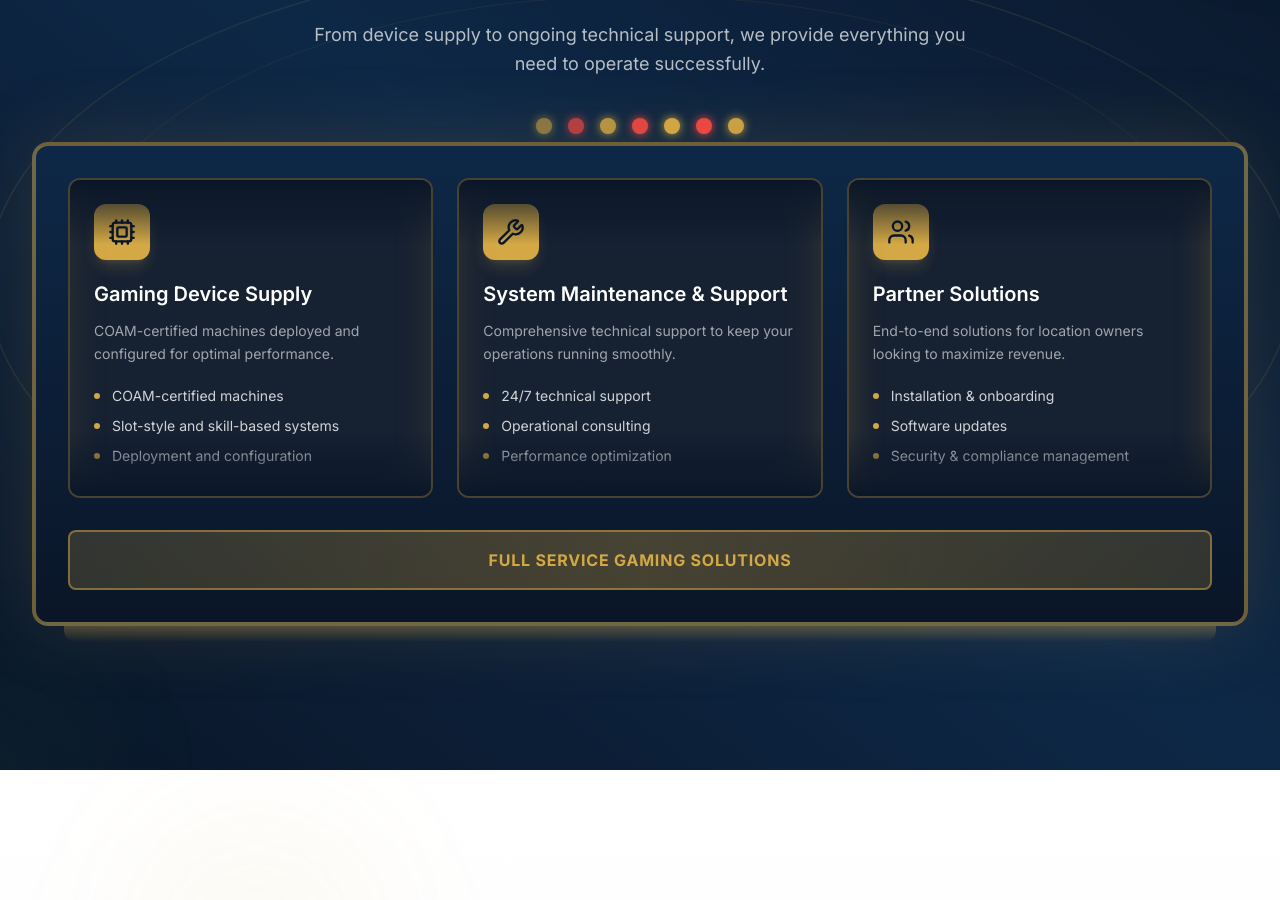
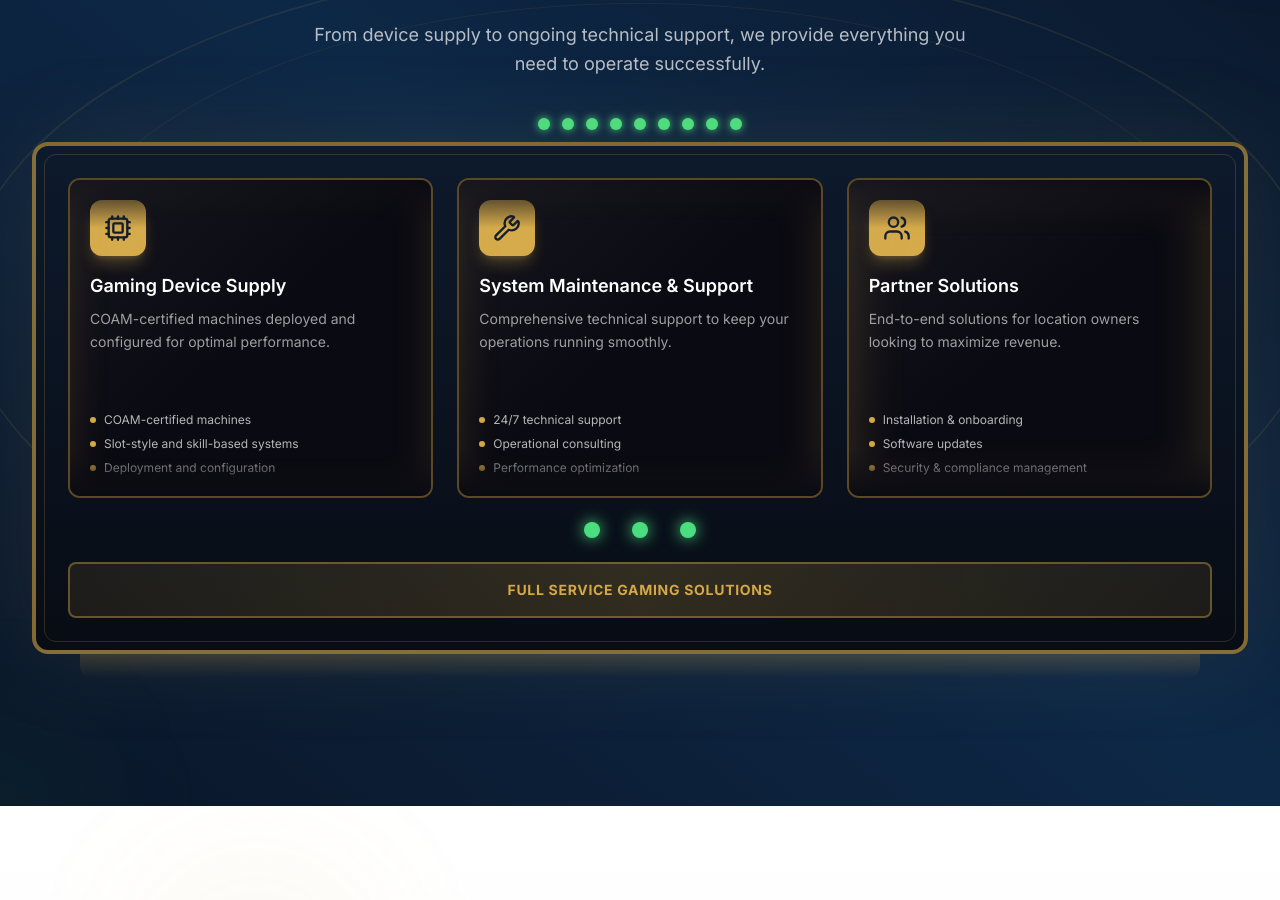
Before and after one commit to 19alswprla/v0-world-game-2010, a Next.js app: page / in a window 1280 px wide. Shown: the part 1822-2722 px from the top of the page. Built offline with nearby package versions, Linux system fonts and the light colour scheme; a web font is replaced by a local one.

Commit message:
feat: implement neon slot machine animation\n\nRewrite slot machine animation with vertical reels, motion blur, and service card reveal effects.

```diff
--- a/components/services.tsx
+++ b/components/services.tsx
@@ -1,7 +1,7 @@
 "use client"
 
-import { Cpu, Wrench, Users, Zap, Shield, Headphones } from "lucide-react"
-import { useEffect, useRef, useState } from "react"
+import { Cpu, Wrench, Users, Zap, Shield, Headphones, Star, Trophy, Target, Gem } from "lucide-react"
+import { useEffect, useRef, useState, useCallback } from "react"
 
 const services = [
   {
@@ -13,6 +13,7 @@ const services = [
       "Slot-style and skill-based systems",
       "Deployment and configuration",
     ],
+    color: "#3498db",
   },
   {
     icon: Wrench,
@@ -23,6 +24,7 @@ const services = [
       "Operational consulting",
       "Performance optimization",
     ],
+    color: "#2ecc71",
   },
   {
     icon: Users,
@@ -33,103 +35,149 @@ const services = [
       "Software updates",
       "Security & compliance management",
     ],
+    color: "#9b59b6",
   },
 ]
 
-// Extra symbols for spinning effect
-const spinSymbols = [
+// Slot symbols for the spinning animation
+const slotSymbols = [
+  { icon: Star, color: "#f1c40f" },
   { icon: Zap, color: "#3498db" },
   { icon: Shield, color: "#2ecc71" },
-  { icon: Headphones, color: "#e74c3c" },
-  { icon: Cpu, color: "#9b59b6" },
-  { icon: Wrench, color: "#f39c12" },
-  { icon: Users, color: "#1abc9c" },
+  { icon: Trophy, color: "#e74c3c" },
+  { icon: Target, color: "#9b59b6" },
+  { icon: Gem, color: "#1abc9c" },
+  { icon: Headphones, color: "#e67e22" },
+  { icon: Cpu, color: "#34495e" },
 ]
+
+const SYMBOL_HEIGHT = 80
 
 function SlotReel({
   service,
-  index,
+  reelIndex,
   isSpinning,
   hasStopped
 }: {
   service: typeof services[0]
-  index: number
+  reelIndex: number
   isSpinning: boolean
   hasStopped: boolean
 }) {
-  const ServiceCard = () => (
-    <div className="h-[320px] w-full flex-shrink-0 p-6 flex flex-col bg-white/5 backdrop-blur-sm">
-      <div className="flex h-14 w-14 items-center justify-center rounded-xl bg-[#d4a845] text-[#0a1628] mb-5 shadow-lg shadow-[#d4a845]/20">
-        <service.icon className="h-7 w-7" />
-      </div>
-      <h3 className="text-xl font-semibold text-white">{service.title}</h3>
-      <p className="mt-3 text-white/60 leading-relaxed text-sm">
-        {service.description}
-      </p>
-      <ul className="mt-5 space-y-2.5 flex-1">
-        {service.features.map((feature) => (
-          <li key={feature} className="flex items-center gap-3 text-sm text-white/80">
-            <span className="flex h-1.5 w-1.5 rounded-full bg-[#d4a845]" />
-            {feature}
-          </li>
-        ))}
-      </ul>
-    </div>
-  )
+  const [offset, setOffset] = useState(0)
+  const animationRef = useRef<number>()
+  const speedRef = useRef(0)
 
-  // Spinning symbol card
-  const SpinSymbol = ({ symbolIndex }: { symbolIndex: number }) => {
-    const symbol = spinSymbols[symbolIndex % spinSymbols.length]
-    return (
-      <div className="h-[320px] w-full flex-shrink-0 p-6 flex flex-col items-center justify-center bg-white/5">
-        <div
-          className="flex h-20 w-20 items-center justify-center rounded-2xl mb-4"
-          style={{ backgroundColor: symbol.color }}
-        >
-          <symbol.icon className="h-10 w-10 text-white" />
-        </div>
-        <div className="w-24 h-3 bg-white/20 rounded animate-pulse" />
-        <div className="w-16 h-2 bg-white/10 rounded mt-3" />
-      </div>
-    )
-  }
+  const animate = useCallback(() => {
+    if (isSpinning && !hasStopped) {
+      // Accelerate to max speed
+      speedRef.current = Math.min(speedRef.current + 2, 40 + reelIndex * 5)
+      setOffset(prev => (prev + speedRef.current) % (slotSymbols.length * SYMBOL_HEIGHT))
+      animationRef.current = requestAnimationFrame(animate)
+    }
+  }, [isSpinning, hasStopped, reelIndex])
+
+  useEffect(() => {
+    if (isSpinning && !hasStopped) {
+      speedRef.current = 0
+      animationRef.current = requestAnimationFrame(animate)
+    } else if (hasStopped) {
+      // Decelerate when stopping
+      const decelerate = () => {
+        speedRef.current *= 0.9
+        if (speedRef.current > 0.5) {
+          setOffset(prev => (prev + speedRef.current) % (slotSymbols.length * SYMBOL_HEIGHT))
+          animationRef.current = requestAnimationFrame(decelerate)
+        } else {
+          setOffset(0) // Snap to final position
+        }
+      }
+      decelerate()
+    }
+
+    return () => {
+      if (animationRef.current) {
+        cancelAnimationFrame(animationRef.current)
+      }
+    }
+  }, [isSpinning, hasStopped, animate])
 
   return (
-    <div className="relative h-[320px] overflow-hidden rounded-xl border-2 border-[#d4a845]/30 bg-[#0a1628]">
-      {/* Gradient overlays for depth effect */}
-      <div className="absolute inset-x-0 top-0 h-16 bg-gradient-to-b from-[#0a1628] to-transparent z-10 pointer-events-none" />
-      <div className="absolute inset-x-0 bottom-0 h-16 bg-gradient-to-t from-[#0a1628] to-transparent z-10 pointer-events-none" />
+    <div className="relative h-[320px] overflow-hidden rounded-xl border-2 border-[#d4a845]/40 bg-[#0a0a12]">
+      {/* Reel window shine effect */}
+      <div className="absolute inset-0 bg-gradient-to-br from-white/5 via-transparent to-transparent pointer-events-none z-20" />
 
-      {/* Spinning reel container */}
+      {/* Top/bottom fade for depth */}
+      <div className="absolute inset-x-0 top-0 h-12 bg-gradient-to-b from-[#0a0a12] to-transparent z-10 pointer-events-none" />
+      <div className="absolute inset-x-0 bottom-0 h-12 bg-gradient-to-t from-[#0a0a12] to-transparent z-10 pointer-events-none" />
+
+      {/* Spinning symbols - visible during spin */}
+      {(isSpinning || (!hasStopped && offset > 0)) && (
+        <div
+          className="absolute inset-0 flex flex-col items-center justify-start pt-4"
+          style={{
+            transform: `translateY(-${offset}px)`,
+          }}
+        >
+          {/* Render multiple copies of symbols for seamless loop */}
+          {[...slotSymbols, ...slotSymbols, ...slotSymbols].map((symbol, idx) => {
+            const Icon = symbol.icon
+            return (
+              <div
+                key={idx}
+                className="flex-shrink-0 flex items-center justify-center"
+                style={{
+                  height: SYMBOL_HEIGHT,
+                  filter: isSpinning && !hasStopped ? 'blur(2px)' : 'none',
+                }}
+              >
+                <div
+                  className="w-16 h-16 rounded-xl flex items-center justify-center shadow-lg"
+                  style={{
+                    backgroundColor: symbol.color,
+                    boxShadow: `0 0 20px ${symbol.color}40`
+                  }}
+                >
+                  <Icon className="w-8 h-8 text-white" />
+                </div>
+              </div>
+            )
+          })}
+        </div>
+      )}
+
+      {/* Final service card - revealed when stopped */}
       <div
-        className={`
-          flex flex-col transition-transform
-          ${isSpinning && !hasStopped ? 'animate-slot-spin' : ''}
-        `}
-        style={{
-          animationDuration: `${0.12 + index * 0.03}s`,
-        }}
+        className={`absolute inset-0 p-5 flex flex-col transition-all duration-700 ease-out ${
+          hasStopped && offset === 0
+            ? 'opacity-100 scale-100'
+            : 'opacity-0 scale-90'
+        }`}
       >
-        {isSpinning && !hasStopped ? (
-          <>
-            <SpinSymbol symbolIndex={0 + index} />
-            <SpinSymbol symbolIndex={1 + index} />
-            <SpinSymbol symbolIndex={2 + index} />
-            <SpinSymbol symbolIndex={3 + index} />
-            <SpinSymbol symbolIndex={4 + index} />
-            <SpinSymbol symbolIndex={5 + index} />
-          </>
-        ) : (
-          <ServiceCard />
-        )}
+        <div className="flex h-14 w-14 items-center justify-center rounded-xl bg-[#d4a845] text-[#0a1628] mb-4 shadow-lg shadow-[#d4a845]/30">
+          <service.icon className="h-7 w-7" />
+        </div>
+        <h3 className="text-lg font-semibold text-white">{service.title}</h3>
+        <p className="mt-2 text-sm text-white/60 leading-relaxed flex-grow">
+          {service.description}
+        </p>
+        <ul className="mt-4 space-y-2">
+          {service.features.map((feature) => (
+            <li key={feature} className="flex items-center gap-2 text-xs text-white/70">
+              <span className="flex h-1.5 w-1.5 rounded-full bg-[#d4a845]" />
+              {feature}
+            </li>
+          ))}
+        </ul>
       </div>
 
       {/* Win glow effect */}
-      {hasStopped && (
+      {hasStopped && offset === 0 && (
         <div
-          className="absolute inset-0 rounded-xl pointer-events-none animate-pulse"
+          className="absolute inset-0 rounded-xl pointer-events-none"
           style={{
-            boxShadow: 'inset 0 0 40px rgba(212, 168, 69, 0.25), 0 0 30px rgba(212, 168, 69, 0.2)'
+            boxShadow: 'inset 0 0 60px rgba(212, 168, 69, 0.2), 0 0 40px rgba(212, 168, 69, 0.15)',
+            animation: 'glow 2s ease-in-out infinite alternate'
           }}
         />
       )}
@@ -139,7 +187,7 @@ function SlotReel({
 
 export function Services() {
   const sectionRef = useRef<HTMLElement>(null)
-  const [isVisible, setIsVisible] = useState(false)
+  const [hasTriggered, setHasTriggered] = useState(false)
   const [isSpinning, setIsSpinning] = useState(false)
   const [stoppedReels, setStoppedReels] = useState([false, false, false])
   const [showJackpot, setShowJackpot] = useState(false)
@@ -147,18 +195,18 @@ export function Services() {
   useEffect(() => {
     const observer = new IntersectionObserver(
       ([entry]) => {
-        if (entry.isIntersecting && !isVisible) {
-          setIsVisible(true)
+        if (entry.isIntersecting && !hasTriggered) {
+          setHasTriggered(true)
           setIsSpinning(true)
 
-          // Stop reels one by one with slot machine timing
-          setTimeout(() => setStoppedReels(prev => [true, prev[1], prev[2]]), 1500)
-          setTimeout(() => setStoppedReels(prev => [prev[0], true, prev[2]]), 2200)
+          // Stop reels one by one with classic slot machine timing
+          setTimeout(() => setStoppedReels([true, false, false]), 1800)
+          setTimeout(() => setStoppedReels([true, true, false]), 2600)
           setTimeout(() => {
             setStoppedReels([true, true, true])
             setIsSpinning(false)
-          }, 2900)
-          setTimeout(() => setShowJackpot(true), 3200)
+          }, 3400)
+          setTimeout(() => setShowJackpot(true), 3800)
         }
       },
       { threshold: 0.3 }
@@ -169,7 +217,7 @@ export function Services() {
     }
 
     return () => observer.disconnect()
-  }, [isVisible])
+  }, [hasTriggered])
 
   return (
     <section ref={sectionRef} id="services" className="relative py-24 lg:py-32 bg-[#0a1628] overflow-hidden">
@@ -200,22 +248,25 @@ export function Services() {
         {/* Slot Machine Frame */}
         <div className="mt-16 relative">
           {/* Top lights */}
-          <div className="absolute -top-6 left-1/2 -translate-x-1/2 flex items-center gap-4">
-            {[0, 1, 2, 3, 4, 5, 6].map((i) => (
+          <div className="absolute -top-6 left-1/2 -translate-x-1/2 flex items-center gap-3">
+            {[0, 1, 2, 3, 4, 5, 6, 7, 8].map((i) => (
               <div
                 key={i}
-                className="w-4 h-4 rounded-full animate-pulse shadow-lg"
+                className="w-3 h-3 rounded-full shadow-lg"
                 style={{
-                  backgroundColor: i % 2 === 0 ? '#d4a845' : '#ef4444',
-                  animationDelay: `${i * 0.15}s`,
-                  boxShadow: `0 0 10px ${i % 2 === 0 ? '#d4a845' : '#ef4444'}`
+                  backgroundColor: isSpinning ? (i % 2 === 0 ? '#d4a845' : '#ef4444') : (stoppedReels.every(s => s) ? '#4ade80' : '#d4a845'),
+                  animation: isSpinning ? 'blink 0.3s ease-in-out infinite' : 'none',
+                  animationDelay: `${i * 0.1}s`,
+                  boxShadow: `0 0 8px ${isSpinning ? (i % 2 === 0 ? '#d4a845' : '#ef4444') : (stoppedReels.every(s => s) ? '#4ade80' : '#d4a845')}`
                 }}
               />
             ))}
           </div>
 
           {/* Main slot display */}
-          <div className="relative rounded-2xl border-4 border-[#d4a845]/50 bg-gradient-to-b from-[#0d2847] to-[#0a1628] p-6 lg:p-8 shadow-[0_0_80px_rgba(212,168,69,0.15)]">
+          <div className="relative rounded-2xl border-4 border-[#d4a845]/60 bg-gradient-to-b from-[#0d1a2d] to-[#080c14] p-6 lg:p-8 shadow-[0_0_100px_rgba(212,168,69,0.1)]">
+            {/* Inner frame glow */}
+            <div className="absolute inset-2 rounded-xl border border-[#d4a845]/20 pointer-events-none" />
 
             {/* Slot reels grid - all same size */}
             <div className="grid grid-cols-1 gap-4 lg:grid-cols-3 lg:gap-6">
@@ -223,38 +274,55 @@ export function Services() {
                 <SlotReel
                   key={service.title}
                   service={service}
-                  index={index}
+                  reelIndex={index}
                   isSpinning={isSpinning}
                   hasStopped={stoppedReels[index]}
                 />
               ))}
             </div>
 
+            {/* Reel status lights */}
+            <div className="flex justify-center gap-8 mt-6">
+              {[0, 1, 2].map((i) => (
+                <div
+                  key={i}
+                  className="w-4 h-4 rounded-full transition-all duration-300"
+                  style={{
+                    backgroundColor: stoppedReels[i] ? '#4ade80' : (isSpinning ? '#facc15' : '#374151'),
+                    boxShadow: stoppedReels[i]
+                      ? '0 0 15px #4ade80'
+                      : (isSpinning ? '0 0 10px #facc15' : 'none'),
+                    animation: isSpinning && !stoppedReels[i] ? 'pulse 0.5s ease-in-out infinite' : 'none'
+                  }}
+                />
+              ))}
+            </div>
+
             {/* Jackpot banner */}
             <div className={`
-              mt-8 py-4 px-6 rounded-lg bg-gradient-to-r from-[#d4a845]/20 via-[#d4a845]/30 to-[#d4a845]/20
-              border-2 border-[#d4a845]/50 text-center transition-all duration-500
-              ${showJackpot ? 'opacity-100 scale-100' : 'opacity-0 scale-95'}
+              mt-6 py-4 px-6 rounded-lg bg-gradient-to-r from-[#d4a845]/10 via-[#d4a845]/20 to-[#d4a845]/10
+              border-2 border-[#d4a845]/40 text-center transition-all duration-700
+              ${showJackpot ? 'opacity-100 translate-y-0' : 'opacity-0 translate-y-4'}
             `}>
-              <p className="text-[#d4a845] font-bold tracking-wider uppercase">
+              <p className="text-[#d4a845] font-bold tracking-wider uppercase text-sm">
                 Full Service Gaming Solutions
               </p>
             </div>
           </div>
 
-          {/* Base */}
-          <div className="h-4 mx-8 bg-gradient-to-b from-[#d4a845]/30 to-transparent rounded-b-xl" />
+          {/* Base reflection */}
+          <div className="h-6 mx-12 bg-gradient-to-b from-[#d4a845]/20 to-transparent rounded-b-xl" />
         </div>
       </div>
 
       <style jsx>{`
-        @keyframes slot-spin {
-          0% { transform: translateY(0); }
-          100% { transform: translateY(-1920px); }
+        @keyframes blink {
+          0%, 100% { opacity: 1; }
+          50% { opacity: 0.3; }
         }
-
-        .animate-slot-spin {
-          animation: slot-spin linear infinite;
+        @keyframes glow {
+          0% { box-shadow: inset 0 0 40px rgba(212, 168, 69, 0.15), 0 0 30px rgba(212, 168, 69, 0.1); }
+          100% { box-shadow: inset 0 0 60px rgba(212, 168, 69, 0.25), 0 0 50px rgba(212, 168, 69, 0.2); }
         }
       `}</style>
     </section>
```
